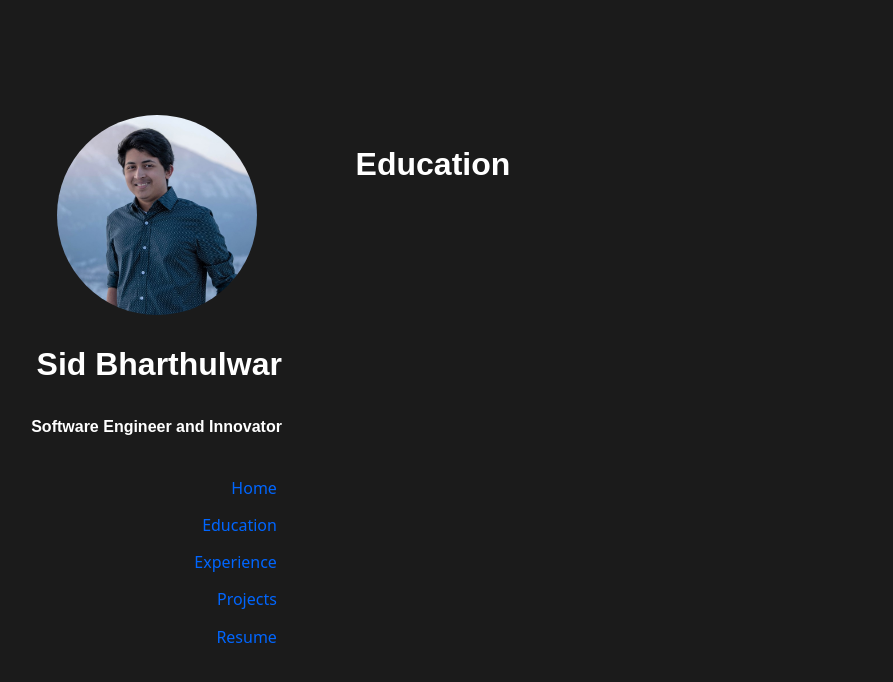
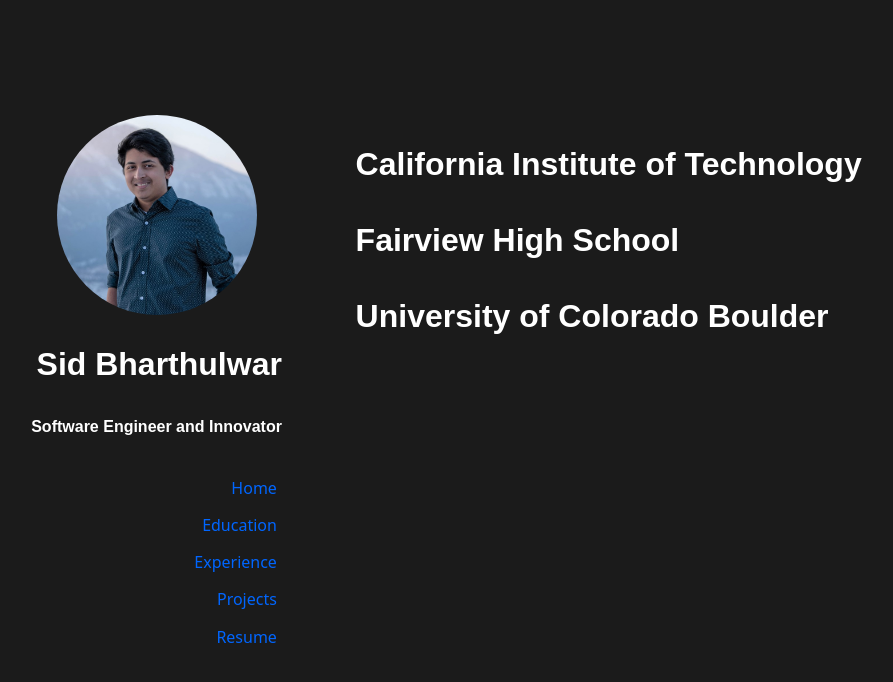
Before and after one commit to siddharthbharthulwar/siddharthbharthulwar.github.io, a React (Create React App) app: page /education in a window 1280 px wide. Shown: the top 682 px of the page, without its empty margins (70-963 px from the left). Built offline with nearby package versions, Linux system fonts and the light colour scheme.

Commit message:
map and read from json

```diff
--- a/src/components/School.js
+++ b/src/components/School.js
@@ -2,10 +2,11 @@
 
 const School = ( { school } ) => {
 
-    var image = require(`../Img/${school.imgFileName}`)
+   /* var image = require(`../Img/${school.imgFileName}`)*/
 
     return (
         <div>
+            <h1>{school.name}</h1>
 
         </div>
     )
--- a/src/components/pages/Education.js
+++ b/src/components/pages/Education.js
@@ -1,9 +1,19 @@
 import React from 'react'
+import data from '../../res/info.json'
+import School from '../School'
 
 const Education = () => {
+
+    const schools = data.schools
+
     return (
         <div>
-            <h1>Education</h1>
+
+            {schools.map((school, x) => (
+
+            <School school = {school} />
+            ))}
+
         </div>
     )
 }
```
Also changed, not shown: src/components/pages/Awards.js (added, +16 -0 lines).
